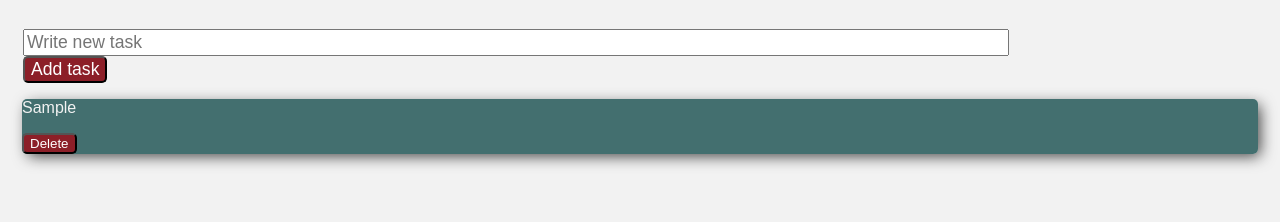
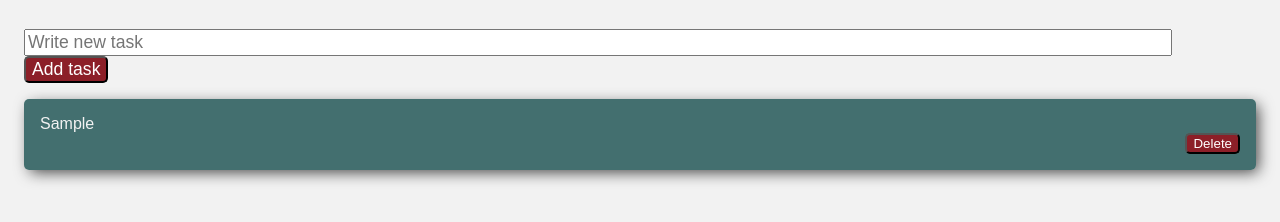
Before and after one commit to Luca-Favaretto/U1-W3-D3-FS0523IT-A, a plain HTML site: page index.html in a window 1280 px wide. Both pictures are taken after typing "Sample" into the empty fields and a click on the button "Add task". Shown: the part 114-336 px from the top of the page. Drawn offline with Linux system fonts and the light colour scheme; a web font is replaced by a local one.

Commit message:
grazie prof

```diff
--- a/assets/style.css
+++ b/assets/style.css
@@ -17,30 +17,31 @@ h1 {
 
 header div {
   display: inline-block;
-  margin-inline: -1px;
+}
+.div-header {
+  width: calc(100% - 84px);
+  margin-right: -4px;
 }
 #task,
 #add-task {
   font-size: 1.1rem;
   font-weight: 500;
-}
-header div:nth-child(2) {
-  width: 80%;
-}
-header div:nth-child(2) input {
-  min-width: 100%;
+  width: 100%;
 }
 
-header div:nth-child(3) {
-  width: 20%;
+header button {
+  width: 150px;
+  text-align: center;
 }
 
-main div {
+main > div {
   margin-inline: -2px;
   background-color: #044040ba;
   border-radius: 5px;
   -webkit-box-shadow: 4px 4px 15px -2px rgba(0, 0, 0, 0.75);
   box-shadow: 4px 4px 15px -2px rgba(0, 0, 0, 0.75);
+  margin: 1rem 0 1rem;
+  padding: 1rem;
 }
 main {
   color: #f2f2f2;
@@ -48,6 +49,7 @@ main {
 main div > div:first-child {
   width: 90%;
   word-wrap: break-word;
+  margin: 2rem;
 }
 
 main div div:last-child {
@@ -57,7 +59,11 @@ button {
   background-color: #8c1f28;
   color: white;
   border-radius: 5px;
-  text-align: end;
+  display: block;
+  margin-left: auto;
+}
+main p {
+  margin: 0px;
 }
 
 .barred-text {
--- a/index.html
+++ b/index.html
@@ -17,7 +17,7 @@
   <body>
     <header>
       <h1>TO DO LIST:</h1>
-      <div>
+      <div class="div-header">
         <input id="task" type="text" placeholder="Write new task" required />
       </div>
       <div><button type="button" id="add-task">Add task</button></div>
```
